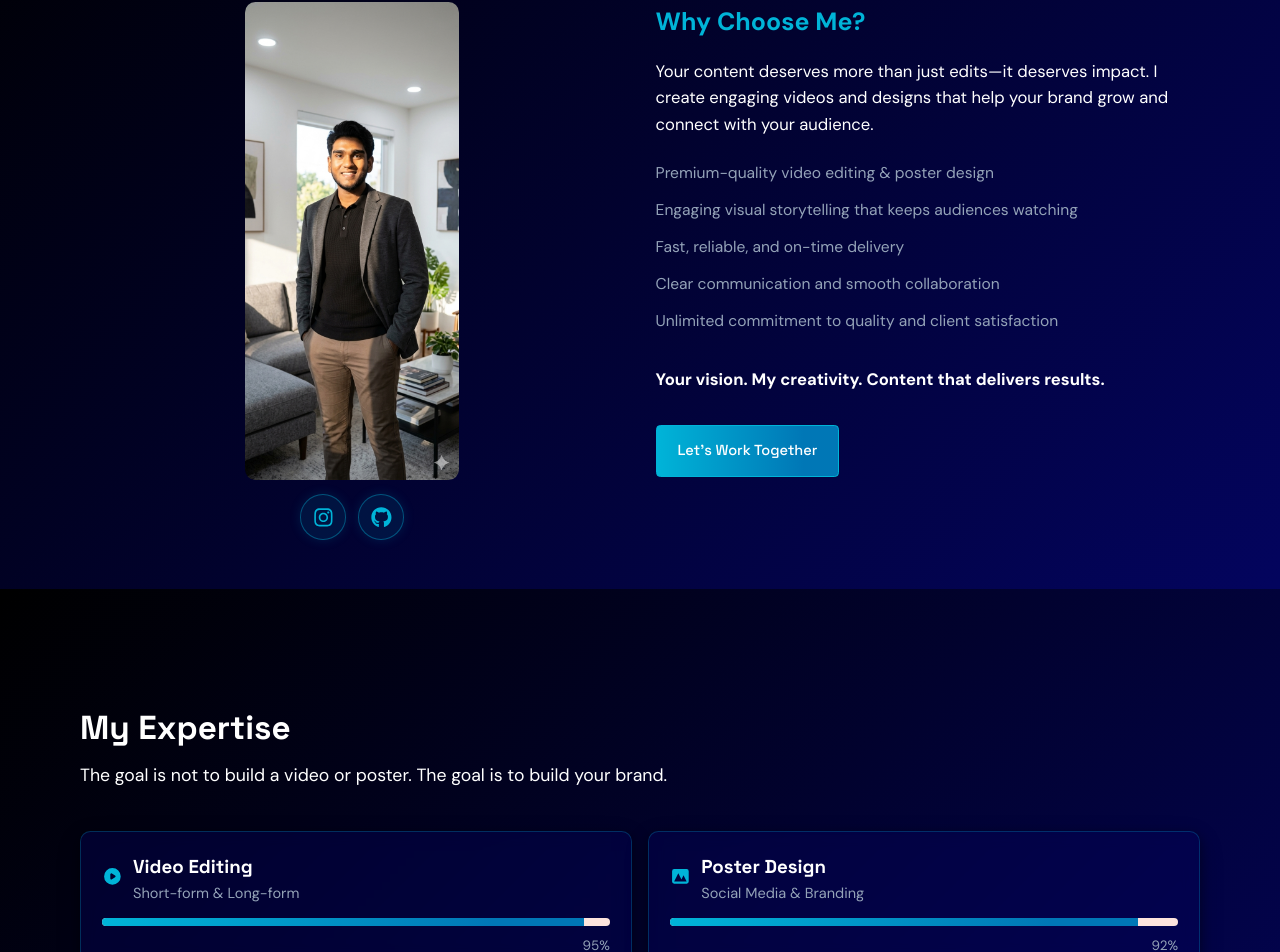
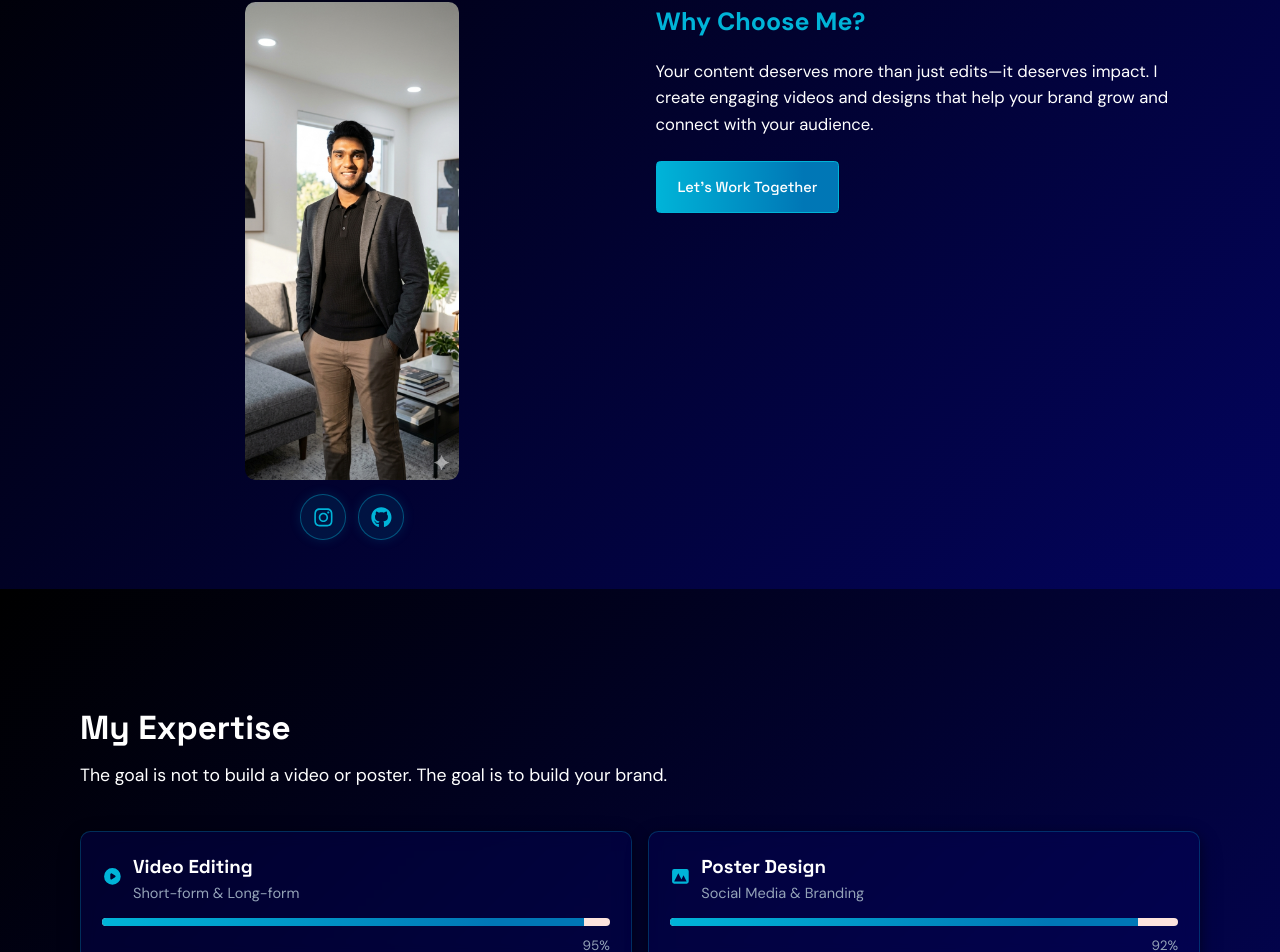
Before and after one commit to santhoshzenforge/Portfolio, a React (Vite) app in the folder frontend/: page / in a window 1280 px wide. Shown: the part 1011-1963 px from the top of the page. Built offline with nearby package versions, Linux system fonts and the light colour scheme; no server answers; a web font is replaced by a local one.

Commit message:
Remove old bullet points from Why Choose Me section

```diff
--- a/frontend/src/components/About.jsx
+++ b/frontend/src/components/About.jsx
@@ -61,17 +61,6 @@ export default function About({ profileImg }) {
               Your content deserves more than just edits—it deserves impact. I create engaging videos and designs that help your brand grow and connect with your audience.
             </p>
 
-            <ul style={{ listStyleType: 'none', paddingLeft: 0, display: 'flex', flexDirection: 'column', gap: '12px', marginBottom: '32px', fontSize: '1.5rem', color: 'var(--muted)' }}>
-              <li>Premium-quality video editing & poster design</li>
-              <li>Engaging visual storytelling that keeps audiences watching</li>
-              <li>Fast, reliable, and on-time delivery</li>
-              <li>Clear communication and smooth collaboration</li>
-              <li>Unlimited commitment to quality and client satisfaction</li>
-            </ul>
-
-            <p style={{ fontSize: '1.6rem', fontWeight: 'bold', color: 'var(--text)', marginBottom: '32px' }}>
-              Your vision. My creativity. Content that delivers results.
-            </p>
 
             <a href="#contact" className="btn-primary">Let&apos;s Work Together</a>
           </motion.div>
```
